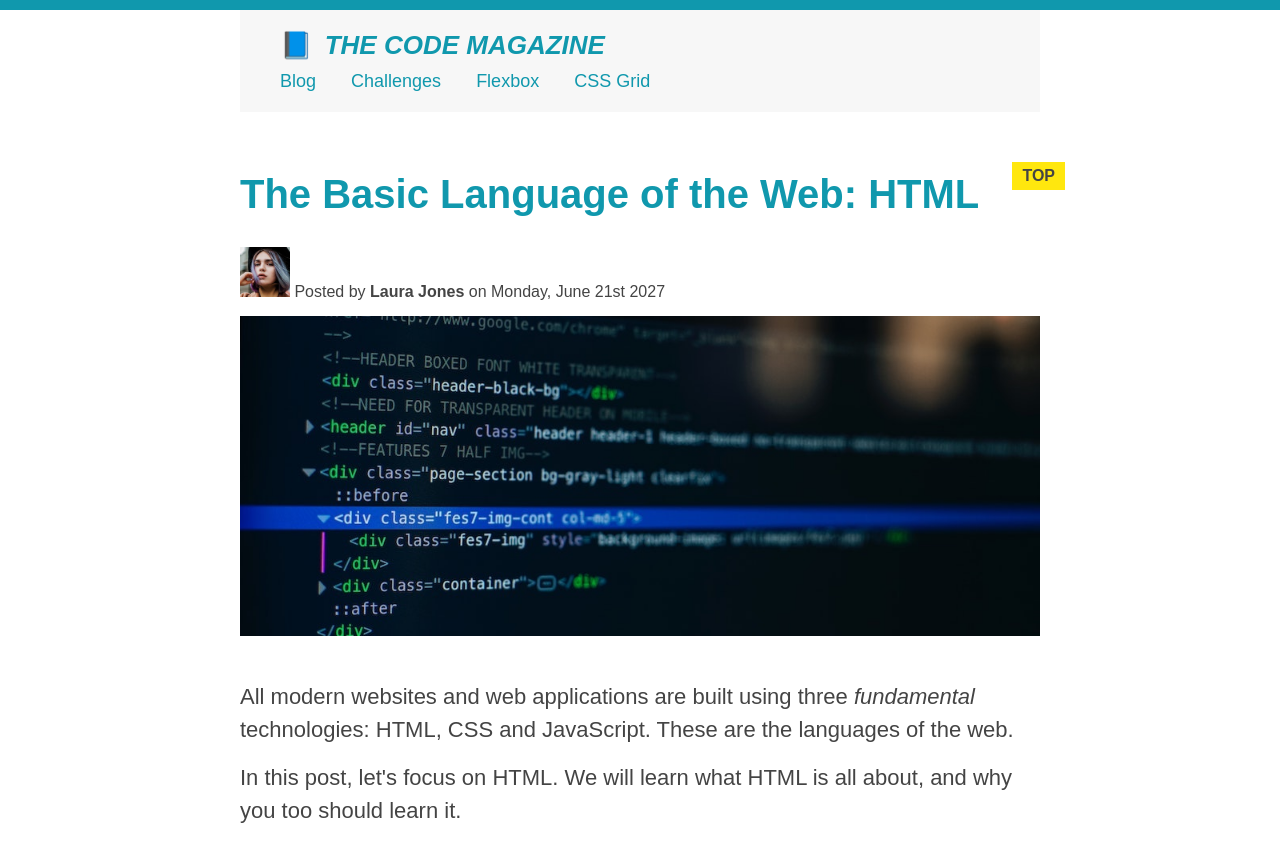
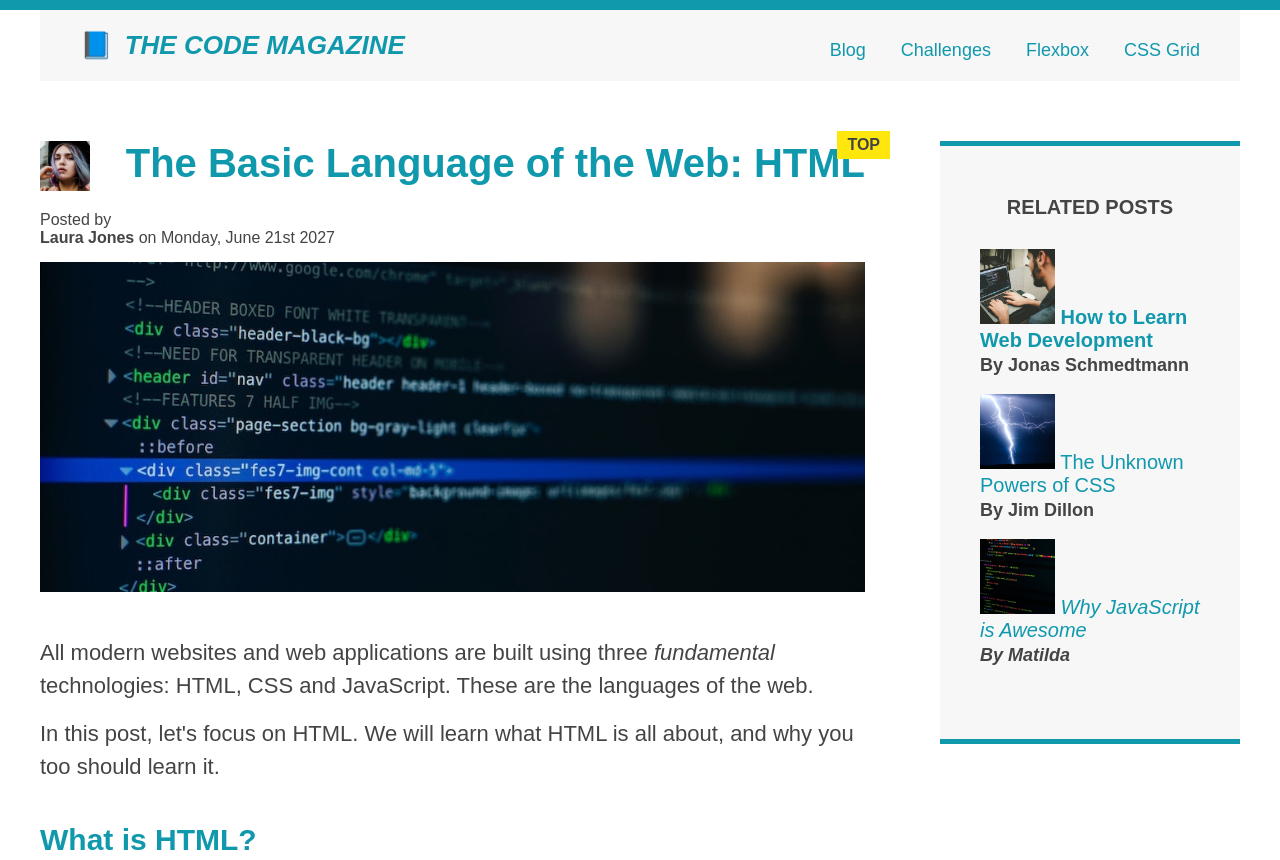
Before and after one commit to elisabarbante3/CourseHTML, a plain HTML site: page 04-CSS-Layouts/index.html in a window 1280 px wide. Shown: the top 860 px of the page. Drawn offline with Linux system fonts and the light colour scheme.

Commit message:
Update style.css

```diff
--- a/04-CSS-Layouts/style.css
+++ b/04-CSS-Layouts/style.css
@@ -2,6 +2,7 @@
   /* border-top: 10px solid #1098ad; */
   margin: 0;
   padding: 0;
+  box-sizing: border-box;
 }
 
 /* PAGE SECTIONS */
@@ -14,7 +15,7 @@ body {
 }
 
 .container {
-  width: 800px;
+  width: 1200px;
   /* margin-left: auto;
   margin-right: auto; */
   margin: 0 auto;
@@ -22,6 +23,7 @@ body {
 
 .main-header {
   background-color: #f7f7f7;
+
   /* padding: 20px;
   padding-left: 40px;
   padding-right: 40px; */
@@ -48,10 +50,7 @@ aside {
   background-color: #f7f7f7;
   border-top: 5px solid #1098ad;
   border-bottom: 5px solid #1098ad;
-  /* padding-top: 50px;
-  padding-bottom: 50px; */
-  padding: 50px 0;
-  width: 500px;
+  padding: 50px 40px;
 }
 
 /* SMALLER ELEMENTS */
@@ -82,6 +81,7 @@ h4 {
   font-size: 20px;
   text-transform: uppercase;
   text-align: center;
+  margin-bottom: 30px;
 }
 
 p {
@@ -134,6 +134,7 @@ li:last-child {
 
 .related {
   list-style: none;
+  margin-left: 0;
 }
 
 body {
@@ -265,3 +266,49 @@ footer p {
 nav p {
   font-size: 18px;
 } */
+
+/*FLOATS*/
+.author-img {
+  float: left;
+  margin-bottom: 20px;
+}
+
+.author {
+  float: left;
+  margin-top: 10px;
+  margin-left: 20px;
+}
+
+h1 {
+  float: left;
+}
+
+h2 {
+  float: right;
+}
+
+nav {
+  float: right;
+}
+
+.clear {
+  clear: both;
+}
+
+.clearfix::after {
+  clear: both;
+  content: "";
+  display: block;
+}
+article {
+  width: 825px;
+  float: left;
+}
+aside {
+  width: 300px;
+  float: right;
+}
+
+footer {
+  clear: both;
+}
```
